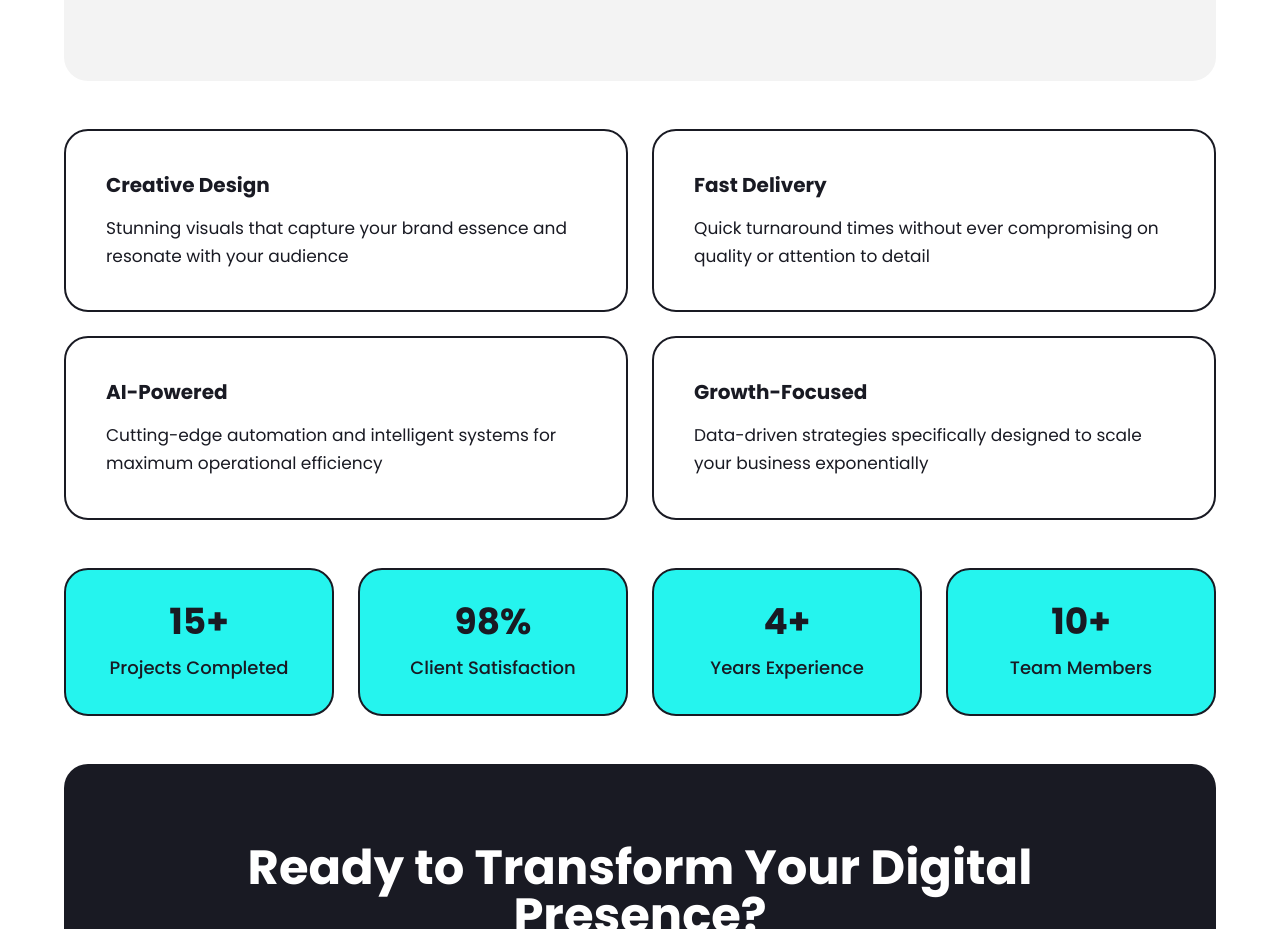
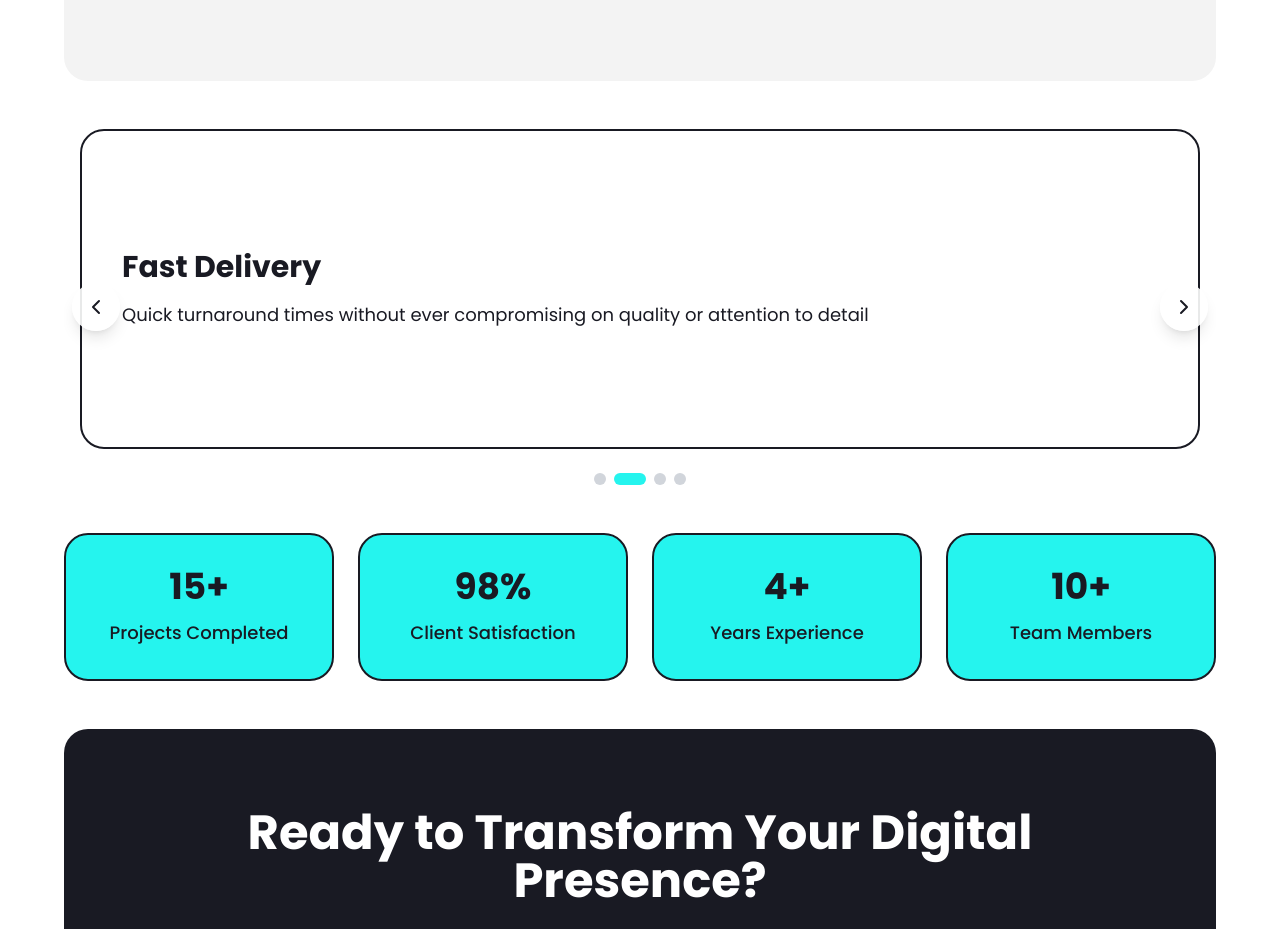
Before and after one commit to sam-teic/Thehubify, a React (Vite) app: page / in a window 1280 px wide. Shown: the part 887-1816 px from the top of the page. Built offline with nearby package versions, Linux system fonts and the light colour scheme.

Commit message:
updated about

```diff
--- a/src/components/About.jsx
+++ b/src/components/About.jsx
@@ -1,7 +1,13 @@
-import React from "react";
+import React, { useState, useEffect, useRef } from "react";
 import IntroText from "./IntroText";
+import { ChevronLeft, ChevronRight } from "lucide-react";
 
 const About = () => {
+  const [currentIndex, setCurrentIndex] = useState(0);
+  const [isPaused, setIsPaused] = useState(false);
+  const touchStartX = useRef(0);
+  const touchEndX = useRef(0);
+
   const stats = [
     { number: "15+", label: "Projects Completed" },
     { number: "98%", label: "Client Satisfaction" },
@@ -32,6 +38,49 @@ const About = () => {
     },
   ];
 
+  // Auto-scroll functionality
+  useEffect(() => {
+    if (!isPaused) {
+      const interval = setInterval(() => {
+        setCurrentIndex((prevIndex) => (prevIndex + 1) % features.length);
+      }, 3500); // Auto-scroll every 3.5 seconds
+
+      return () => clearInterval(interval);
+    }
+  }, [isPaused, features.length]);
+
+  const goToSlide = (index) => {
+    setCurrentIndex(index);
+  };
+
+  const goToPrevious = () => {
+    setCurrentIndex((prevIndex) =>
+      prevIndex === 0 ? features.length - 1 : prevIndex - 1
+    );
+  };
+
+  const goToNext = () => {
+    setCurrentIndex((prevIndex) => (prevIndex + 1) % features.length);
+  };
+
+  // Touch handlers for swipe
+  const handleTouchStart = (e) => {
+    touchStartX.current = e.touches[0].clientX;
+  };
+
+  const handleTouchMove = (e) => {
+    touchEndX.current = e.touches[0].clientX;
+  };
+
+  const handleTouchEnd = () => {
+    if (touchStartX.current - touchEndX.current > 50) {
+      goToNext();
+    }
+    if (touchStartX.current - touchEndX.current < -50) {
+      goToPrevious();
+    }
+  };
+
   return (
     <div className="">
       <div className="mt-20">
@@ -57,21 +106,70 @@ const About = () => {
           </div>
         </div>
 
-        {/* Feature Cards */}
-        <div className="grid grid-cols-1 md:grid-cols-2 gap-6 mb-12">
-          {features.map((feature, index) => (
+        {/* Feature Carousel */}
+        <div
+          className="relative mb-12 overflow-hidden"
+          onMouseEnter={() => setIsPaused(true)}
+          onMouseLeave={() => setIsPaused(false)}
+          onTouchStart={handleTouchStart}
+          onTouchMove={handleTouchMove}
+          onTouchEnd={handleTouchEnd}
+        >
+          {/* Carousel Container */}
+          <div className="relative h-[280px] md:h-[320px]">
             <div
-              key={index}
-              className="bg-white rounded-3xl p-8 md:p-10 border-2 border-[#191A23] hover:bg-[#25f4ee] transition-colors duration-300"
+              className="flex transition-transform duration-500 ease-in-out h-full"
+              style={{
+                transform: `translateX(-${currentIndex * 100}%)`,
+              }}
             >
-              <h4 className="text-xl font-bold text-[#191A23] mb-4">
-                {feature.title}
-              </h4>
-              <p className="text-[#191A23] text-[17px] leading-relaxed">
-                {feature.description}
-              </p>
+              {features.map((feature, index) => (
+                <div key={index} className="min-w-full px-3 md:px-4">
+                  <div className="bg-white rounded-3xl p-8 md:p-10 border-2 border-[#191A23] hover:bg-[#25f4ee] transition-colors duration-300 h-full flex flex-col justify-center">
+                    <h4 className="text-2xl md:text-3xl font-bold text-[#191A23] mb-4">
+                      {feature.title}
+                    </h4>
+                    <p className="text-[#191A23] text-[17px] md:text-lg leading-relaxed">
+                      {feature.description}
+                    </p>
+                  </div>
+                </div>
+              ))}
             </div>
-          ))}
+          </div>
+
+          {/* Navigation Arrows */}
+          <button
+            onClick={goToPrevious}
+            className="absolute left-2 top-1/2 -translate-y-1/2 bg-white/90 hover:bg-white text-[#191A23] p-2 md:p-3 rounded-full shadow-lg transition-all duration-300 z-10 hover:scale-110"
+            aria-label="Previous slide"
+          >
+            <ChevronLeft className="w-5 h-5 md:w-6 md:h-6" />
+          </button>
+
+          <button
+            onClick={goToNext}
+            className="absolute right-2 top-1/2 -translate-y-1/2 bg-white/90 hover:bg-white text-[#191A23] p-2 md:p-3 rounded-full shadow-lg transition-all duration-300 z-10 hover:scale-110"
+            aria-label="Next slide"
+          >
+            <ChevronRight className="w-5 h-5 md:w-6 md:h-6" />
+          </button>
+
+          {/* Dots Indicator */}
+          <div className="flex justify-center gap-2 mt-6">
+            {features.map((_, index) => (
+              <button
+                key={index}
+                onClick={() => goToSlide(index)}
+                className={`transition-all duration-300 rounded-full ${
+                  index === currentIndex
+                    ? "w-8 h-3 bg-[#25f4ee]"
+                    : "w-3 h-3 bg-gray-300 hover:bg-gray-400"
+                }`}
+                aria-label={`Go to slide ${index + 1}`}
+              />
+            ))}
+          </div>
         </div>
 
         {/* Stats Grid */}
```
